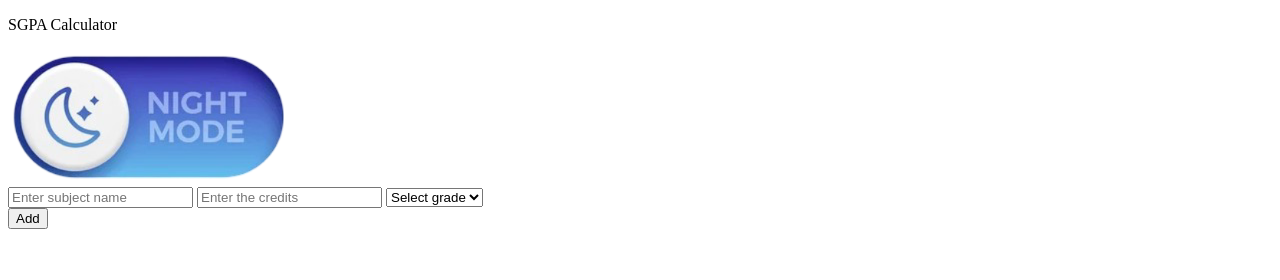
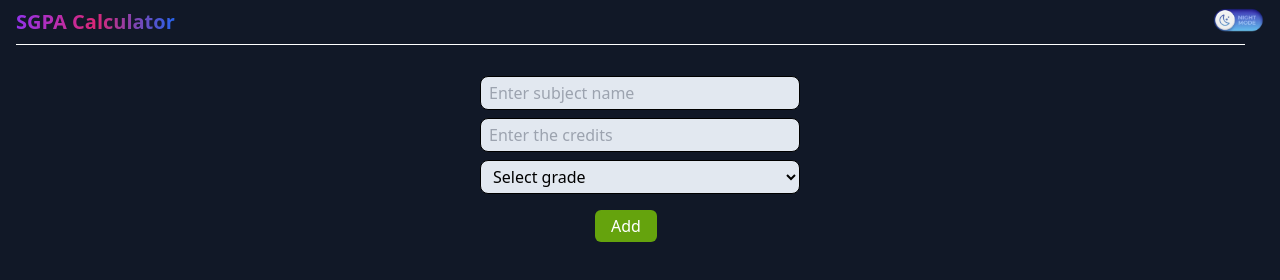
Before and after one commit to bolanpartik/sgpa-calculator, a website: page index.html in a window 1280 px wide. Drawn offline with nearby package versions, Linux system fonts and the light colour scheme; files that its build step writes are made by us from their sources.

Commit message:
add tailwind css

```diff
--- a/index.html
+++ b/index.html
@@ -4,18 +4,18 @@
     <meta charset="UTF-8">
     <meta name="viewport" content="width=device-width, initial-scale=1.0">
     <title>SGPA Calculator</title>
+    <link rel="stylesheet" href="./dist/style.css">
 </head>
-
-<body>
-    <header>
-        <p>SGPA Calculator</p>
+<body class="bg-gray-900 text-white relative">
+    <header class="flex justify-between p-2 px-4 relative after:content-[''] after:h-px after:bg-white after:absolute after:top-full after:w-[96%]">
+        <p class="text-xl text-center font-bold from-purple-600 via-pink-600 to-blue-600 bg-gradient-to-r bg-clip-text text-transparent">SGPA Calculator</p>
         <div id="switch-modes">
-            <img src="assests/dark.png" alt="mode-image" id="mode-img">
+            <img src="assests/dark.png" alt="" id="mode-img" class="h-6">
         </div>
     </header>
-    <main>
-        <div id="card-container">
-            <div>
+    <main class="mt-2">
+        <div id="card-container" class="flex items-center flex-col w-full">
+            <div class="flex flex-col w-3/4 mt-4 sm:w-1/2 lg:w-1/4" >
                 <input type="text" id="input-subject" placeholder="Enter subject name" class="input-fields">
                 <input type="number" id="input-credit" placeholder="Enter the credits" class="input-fields">
                 <select id="input-grade" class="input-fields">
@@ -31,9 +31,9 @@
                 <option value="F">F</option>
             </select>
             </div>
-            <button id="add-subject">Add</button>
+                <button id="add-subject" class="p-1 px-4 mt-4 bg-lime-600 rounded-md mr-7">Add</button>
         </div>
-        <div id="outer-show-container">
+       <div id="outer-show-container" class="flex justify-center p-2 relative flex-wrap w-full"></div>
     </main>
 </body>
 
--- /dev/null
+++ b/package.json
@@ -0,0 +1,5 @@
+{
+  "devDependencies": {
+    "tailwindcss": "^3.4.9"
+  }
+}
--- /dev/null
+++ b/style.css
@@ -0,0 +1,7 @@
+@tailwind base;
+@tailwind components;
+@tailwind utilities;
+
+.input-fields{
+    @apply mt-2 border border-black outline-none rounded-lg p-1 px-2 text-black bg-slate-200 focus:bg-slate-200
+}
--- /dev/null
+++ b/tailwind.config.js
@@ -0,0 +1,11 @@
+/** @type {import('tailwindcss').Config} */
+module.exports = {
+  content: [
+    './*.html',
+    './*.js',
+  ],
+  theme: {
+    extend: {},
+  },
+  plugins: [],
+}
```
Also changed, not shown: 1 other file. Lines whose indentation alone changed are shown as unchanged.
